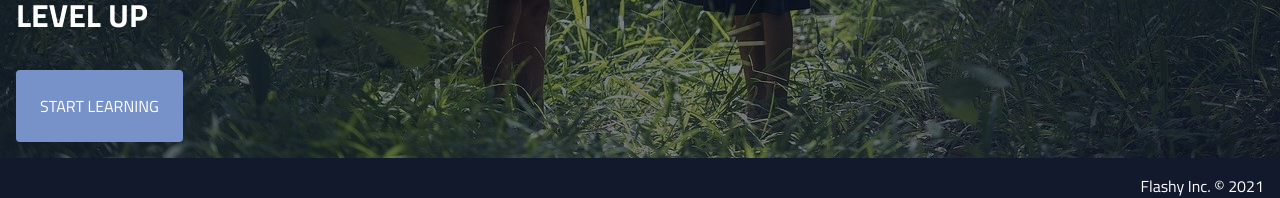
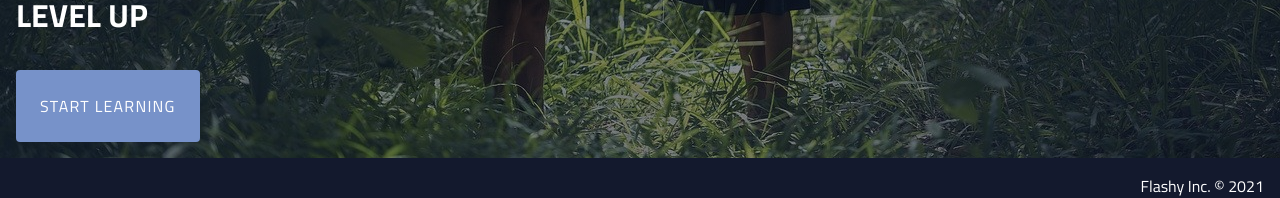
Before and after one commit to gbsimon87/flashy-react, a React (Create React App) app: page / in a window 1280 px wide. Shown: the part 586-784 px from the top of the page. Built offline with nearby package versions, Linux system fonts and the light colour scheme.

Commit message:
add letter spacing

```diff
--- a/src/index.css
+++ b/src/index.css
@@ -349,6 +349,7 @@ article.nextSlide {
   border-radius: 0.25rem;
   transition: 0.3s;
   opacity: 1;
+  letter-spacing: 0.075rem;
 }
 
 .home .home__action .start-learning:hover {
```
